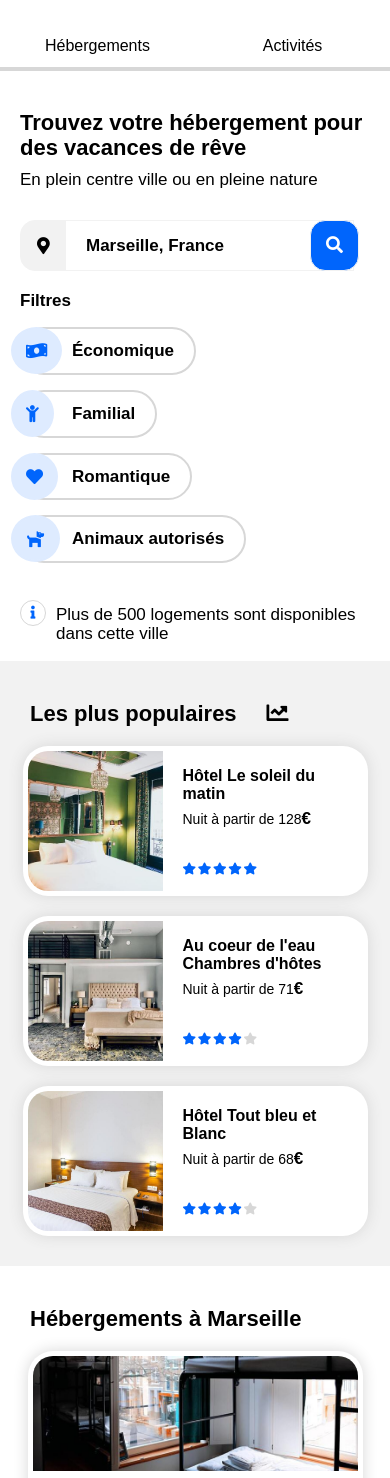
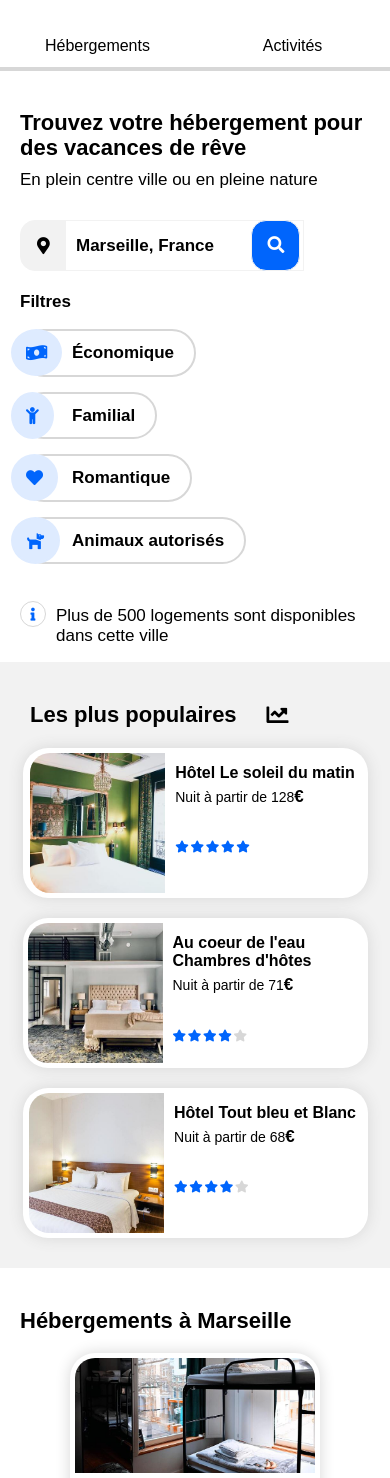
Before and after one commit to Mr-Tonton/P2_geraci_tony, a plain HTML site: page index.html in a window 390 px wide. Shown: the part 55-1533 px from the top of the page. Drawn offline with Linux system fonts and the light colour scheme; a web font is replaced by a local one.

Commit message:
fix responsive pb until 320px

```diff
--- a/css/style.css
+++ b/css/style.css
@@ -365,13 +365,14 @@ header li:hover a::before {
 
 .accommodation__most-popular a {
     display: flex;
+    justify-content: space-between;
 }
 
 .accommodation__most-popular .card {
     display: flex;
     justify-content: center;
     background-color: white;
-    width: 345px;
+    max-width: 345px;
     height: 150px;
     border-radius: 25px;
     box-shadow: #D7D7D7 0 0 15px;
@@ -419,6 +420,7 @@ header li:hover a::before {
 .accommodation__most-popular .card-info span {
     font-weight: bold;
 }
+
 
 .accommodation__most-popular .card-stars i {
     position: relative;
@@ -613,6 +615,10 @@ footer {
 
     /* ---- activity section ---- */
 
+    .activity {
+        margin: 0 10px;
+    }
+
     .activity__city .card-container {
         flex-flow: row wrap;
         justify-content: space-evenly;
@@ -636,7 +642,6 @@ footer {
     .activity__city .card-container .card-four img,
     .activity__city .card-container .card-five img,
     .activity__city .card-container .card-six img {
-        width: 335px;
         height: 155px;
     }
 }
@@ -708,7 +713,7 @@ footer {
     }
 
     .research__input-form #city-search {
-        padding: 15px 40px 15px 20px;
+        padding: 15px 0px 15px 10px;
     }
 
     .research .send {
@@ -716,13 +721,14 @@ footer {
     }
 
     .research__input-form--icon-send {
-        position: absolute;
+        position: relative;
         color: white;
         background-color: #0065FC;
         border: 1px solid #F2F2F2;
         padding: 15px;
         border-radius: 15px;
-        left: 290px;
+        right: -180px;
+        top: -1px;
         cursor: pointer;
     }
 
@@ -752,36 +758,42 @@ footer {
         margin: 0;
     }
 
-    .accommodation__most-popular-title {
-        margin-bottom: 10px;
-    }
-
     .accommodation__city .card {
-        width: 335px;
+        max-width: 335px;
         height: 200px;
         margin: 0;
     }
 
     .accommodation__city .card-image img {
         display: flex;
-        width: 325px;
+        max-width: 325px;
         height: 115px;
         border-radius: 20px 20px 0 0;
         margin-top: 5px;
         object-fit: cover;
     }
 
-    .accommodation__most-popular .card-container {
-        flex-direction: column;
+    .accommodation__city h2 {
+        margin: 40px 0 10px 20px;
     }
 
     .accommodation__city .card-container .card {
         margin: 10px;
     }
 
-    .accommodation__city h2 {
-        margin: 40px 0 10px 30px;
+    .most-popular-title {
+        margin-bottom: 10px;
     }
+
+    .accommodation__most-popular .card-container {
+        flex-direction: column;
+    }
+
+
+    .accommodation__most-popular .card-container .card .card-body {
+        margin: 0 10px;
+    }
+
 
     /* ---- activity section ---- */
 
```
